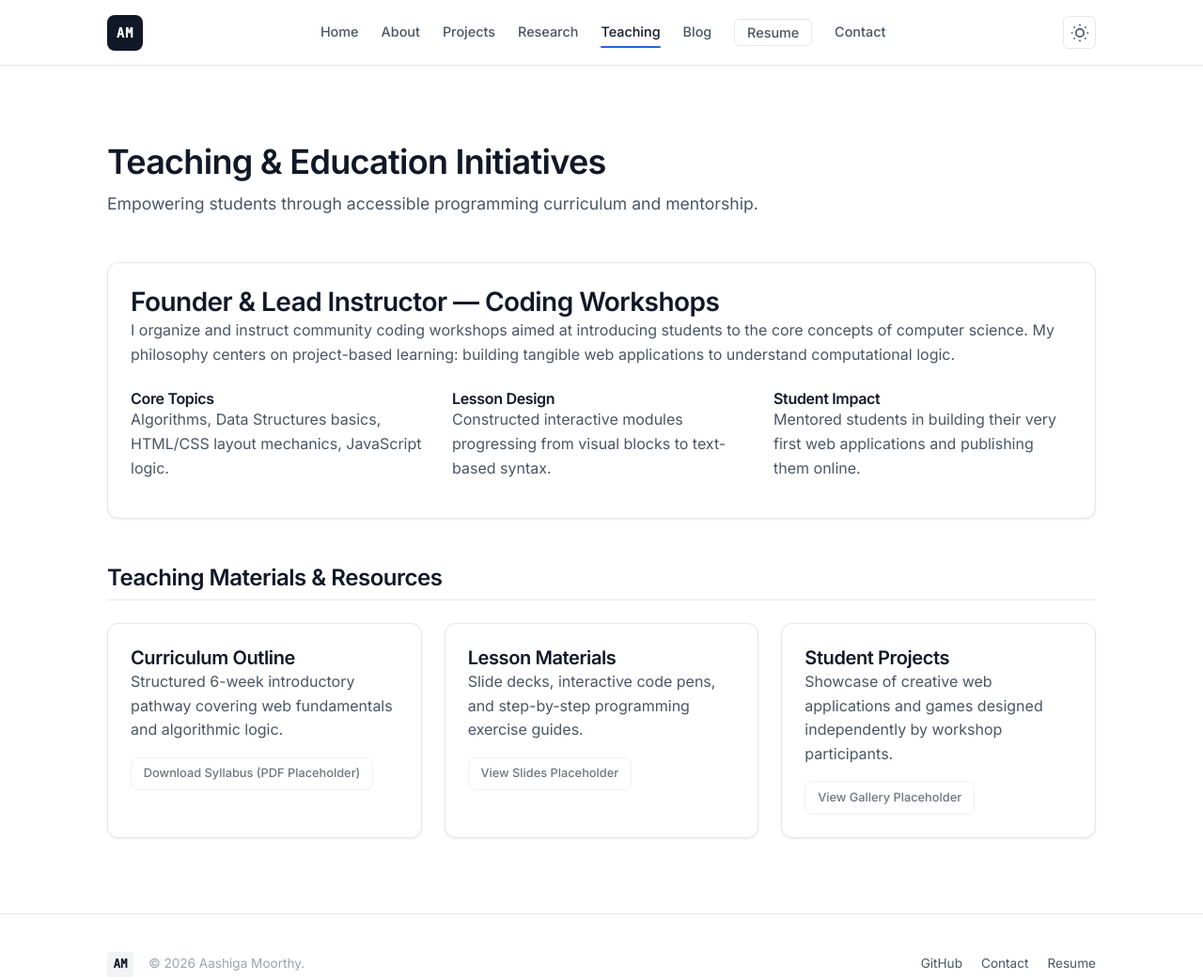
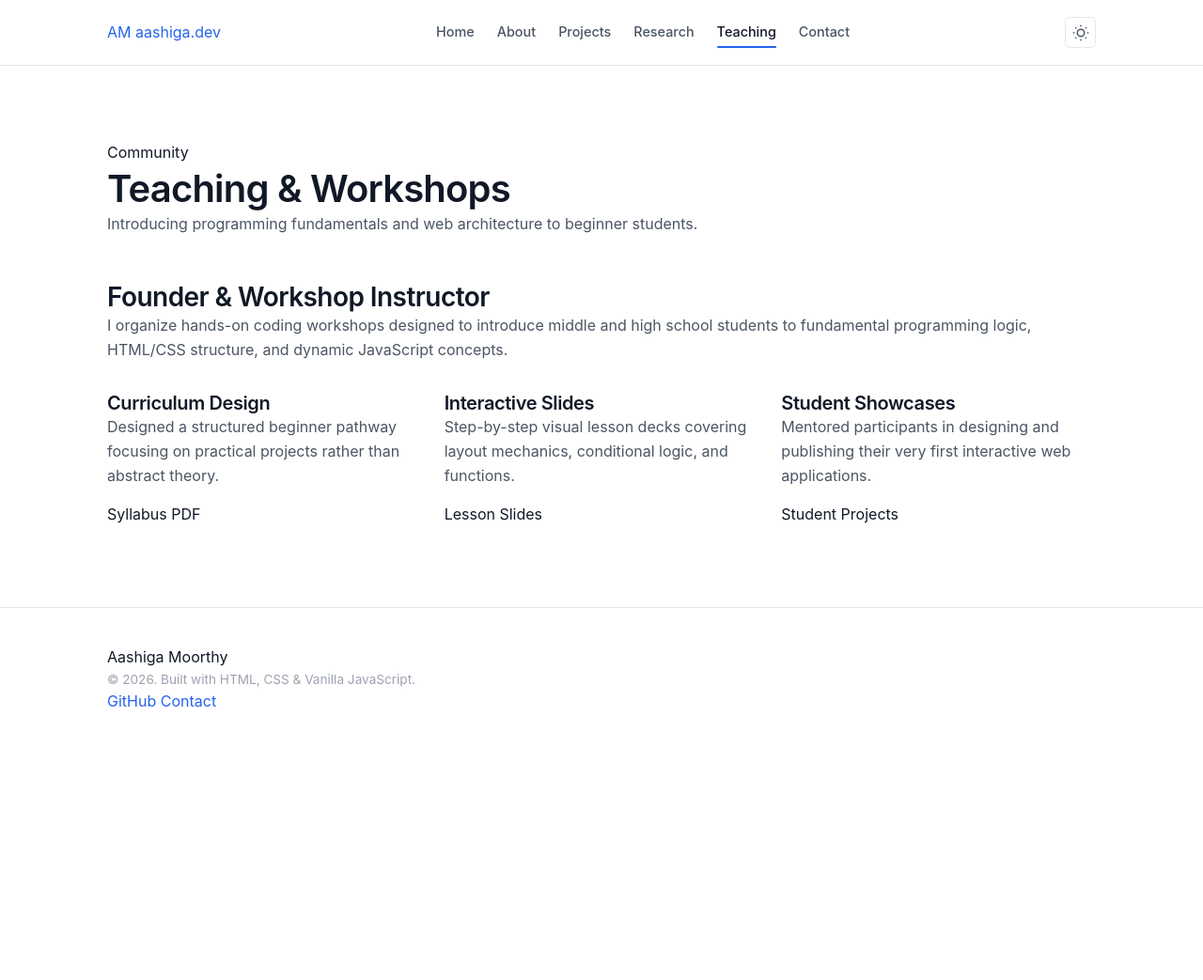
Before and after one commit to AashigaM/aashiga-portfolio, a plain HTML site: page teaching.html in a window 1280 px wide. Shown: the whole page at 94% size. After the commit the page ends 800 px from the top, so only its background shows below. Drawn offline with Linux system fonts and the light colour scheme.

Commit message:
Refactor teaching.html structure and content

```diff
--- a/teaching.html
+++ b/teaching.html
@@ -3,19 +3,19 @@
 <head>
     <meta charset="UTF-8">
     <meta name="viewport" content="width=device-width, initial-scale=1.0">
-    <title>Teaching & Leadership | Aashiga Moorthy</title>
-    <meta name="description" content="Coding workshops, curriculum design, and educational initiatives led by Aashiga Moorthy.">
+    <title>Teaching | Aashiga Moorthy</title>
     <link rel="preconnect" href="https://fonts.googleapis.com">
     <link rel="preconnect" href="https://fonts.gstatic.com" crossorigin>
-    <link href="https://fonts.googleapis.com/css2?family=Inter:wght@300;400;500;600;700&family=JetBrains+Mono:wght@400;500&display=swap" rel="stylesheet">
+    <link href="https://fonts.googleapis.com/css2?family=Plus+Jakarta+Sans:wght@300;400;500;600;700&family=JetBrains+Mono:wght@400;500&display=swap" rel="stylesheet">
     <link rel="stylesheet" href="css/style.css">
 </head>
 <body>
-    <div id="loader" class="loader-overlay"><div class="spinner"></div></div>
-
     <header class="navbar-header">
         <nav class="navbar" aria-label="Main Navigation">
-            <a href="index.html" class="nav-logo" aria-label="Aashiga Moorthy Home"><span class="logo-box">AM</span></a>
+            <a href="index.html" class="nav-brand">
+                <span class="brand-avatar">AM</span>
+                <span class="brand-name">aashiga.dev</span>
+            </a>
             <div class="nav-menu" id="navMenu">
                 <ul class="nav-list">
                     <li><a href="index.html" class="nav-link">Home</a></li>
@@ -23,81 +23,67 @@
                     <li><a href="projects.html" class="nav-link">Projects</a></li>
                     <li><a href="research.html" class="nav-link">Research</a></li>
                     <li><a href="teaching.html" class="nav-link active">Teaching</a></li>
-                    <li><a href="blog.html" class="nav-link">Blog</a></li>
-                    <li><a href="resume.pdf" class="nav-link btn-secondary-nav" target="_blank" rel="noopener">Resume</a></li>
                     <li><a href="contact.html" class="nav-link">Contact</a></li>
                 </ul>
             </div>
             <div class="nav-controls">
-                <button id="themeToggle" class="theme-toggle" aria-label="Toggle dark and light mode">
-                    <svg class="sun-icon" viewBox="0 0 24 24" width="20" height="20" fill="none" stroke="currentColor" stroke-width="2"><circle cx="12" cy="12" r="5"/><path d="M12 1v2M12 21v2M4.22 4.22l1.42 1.42M18.36 18.36l1.42 1.42M1 12h2M21 12h2M4.22 19.78l1.42-1.42M18.36 5.64l1.42-1.42"/></svg>
-                    <svg class="moon-icon" viewBox="0 0 24 24" width="20" height="20" fill="none" stroke="currentColor" stroke-width="2"><path d="M21 12.79A9 9 0 1 1 11.21 3 7 7 0 0 0 21 12.79z"/></svg>
+                <button id="themeToggle" class="theme-toggle" aria-label="Toggle theme">
+                    <svg class="sun-icon" viewBox="0 0 24 24" width="18" height="18" fill="none" stroke="currentColor" stroke-width="2"><circle cx="12" cy="12" r="5"/><path d="M12 1v2M12 21v2M4.22 4.22l1.42 1.42M18.36 18.36l1.42 1.42M1 12h2M21 12h2M4.22 19.78l1.42-1.42M18.36 5.64l1.42-1.42"/></svg>
+                    <svg class="moon-icon" viewBox="0 0 24 24" width="18" height="18" fill="none" stroke="currentColor" stroke-width="2"><path d="M21 12.79A9 9 0 1 1 11.21 3 7 7 0 0 0 21 12.79z"/></svg>
                 </button>
-                <button class="hamburger" id="hamburger" aria-label="Toggle navigation menu"><span class="bar"></span><span class="bar"></span><span class="bar"></span></button>
+                <button class="hamburger" id="hamburger" aria-label="Menu"><span class="bar"></span><span class="bar"></span></button>
             </div>
         </nav>
     </header>
 
-    <main id="main-content" class="section">
+    <main class="section">
         <div class="container">
-            <header class="page-header scroll-reveal">
-                <h1 class="page-title">Teaching & Education Initiatives</h1>
-                <p class="page-subtitle">Empowering students through accessible programming curriculum and mentorship.</p>
-            </header>
-
-            <div class="teaching-overview card scroll-reveal">
-                <h2>Founder & Lead Instructor — Coding Workshops</h2>
-                <p>I organize and instruct community coding workshops aimed at introducing students to the core concepts of computer science. My philosophy centers on project-based learning: building tangible web applications to understand computational logic.</p>
-
-                <div class="grid grid-3" style="margin-top: 1.5rem;">
-                    <div>
-                        <h4>Core Topics</h4>
-                        <p>Algorithms, Data Structures basics, HTML/CSS layout mechanics, JavaScript logic.</p>
-                    </div>
-                    <div>
-                        <h4>Lesson Design</h4>
-                        <p>Constructed interactive modules progressing from visual blocks to text-based syntax.</p>
-                    </div>
-                    <div>
-                        <h4>Student Impact</h4>
-                        <p>Mentored students in building their very first web applications and publishing them online.</p>
-                    </div>
-                </div>
+            <div class="page-header">
+                <span class="section-tag">Community</span>
+                <h1>Teaching & Workshops</h1>
+                <p class="subtitle">Introducing programming fundamentals and web architecture to beginner students.</p>
             </div>
 
-            <h2 class="section-heading scroll-reveal" style="margin-top: 3rem;">Teaching Materials & Resources</h2>
-            <div class="grid grid-3 scroll-reveal">
-                <div class="card">
-                    <h3>Curriculum Outline</h3>
-                    <p>Structured 6-week introductory pathway covering web fundamentals and algorithmic logic.</p>
-                    <a href="#" class="btn btn-sm btn-outline disabled">Download Syllabus (PDF Placeholder)</a>
+            <div class="teaching-hero-box">
+                <h2>Founder & Workshop Instructor</h2>
+                <p>I organize hands-on coding workshops designed to introduce middle and high school students to fundamental programming logic, HTML/CSS structure, and dynamic JavaScript concepts.</p>
+            </div>
+
+            <div class="grid grid-3" style="margin-top: 2rem;">
+                <div class="resource-card">
+                    <h3>Curriculum Design</h3>
+                    <p>Designed a structured beginner pathway focusing on practical projects rather than abstract theory.</p>
+                    <span class="resource-label">Syllabus PDF</span>
                 </div>
-                <div class="card">
-                    <h3>Lesson Materials</h3>
-                    <p>Slide decks, interactive code pens, and step-by-step programming exercise guides.</p>
-                    <a href="#" class="btn btn-sm btn-outline disabled">View Slides Placeholder</a>
+
+                <div class="resource-card">
+                    <h3>Interactive Slides</h3>
+                    <p>Step-by-step visual lesson decks covering layout mechanics, conditional logic, and functions.</p>
+                    <span class="resource-label">Lesson Slides</span>
                 </div>
-                <div class="card">
-                    <h3>Student Projects</h3>
-                    <p>Showcase of creative web applications and games designed independently by workshop participants.</p>
-                    <a href="#" class="btn btn-sm btn-outline disabled">View Gallery Placeholder</a>
+
+                <div class="resource-card">
+                    <h3>Student Showcases</h3>
+                    <p>Mentored participants in designing and publishing their very first interactive web applications.</p>
+                    <span class="resource-label">Student Projects</span>
                 </div>
             </div>
         </div>
     </main>
 
     <footer class="footer">
-        <div class="container footer-container">
-            <div class="footer-info"><span class="footer-logo">AM</span><p>&copy; 2026 Aashiga Moorthy.</p></div>
-            <div class="footer-links">
+        <div class="container footer-content">
+            <div class="footer-left">
+                <span class="footer-brand">Aashiga Moorthy</span>
+                <p>&copy; 2026. Built with HTML, CSS & Vanilla JavaScript.</p>
+            </div>
+            <div class="footer-right">
                 <a href="https://github.com/AashigaM" target="_blank" rel="noopener">GitHub</a>
                 <a href="contact.html">Contact</a>
-                <a href="resume.pdf" target="_blank" rel="noopener">Resume</a>
             </div>
         </div>
     </footer>
 
-    <button id="backToTop" class="back-to-top" aria-label="Back to top"><svg viewBox="0 0 24 24" width="20" height="20" fill="none" stroke="currentColor" stroke-width="2"><path d="M18 15l-6-6-6 6"/></svg></button>
     <script src="js/script.js"></script>
 </body>
 </html>
```
